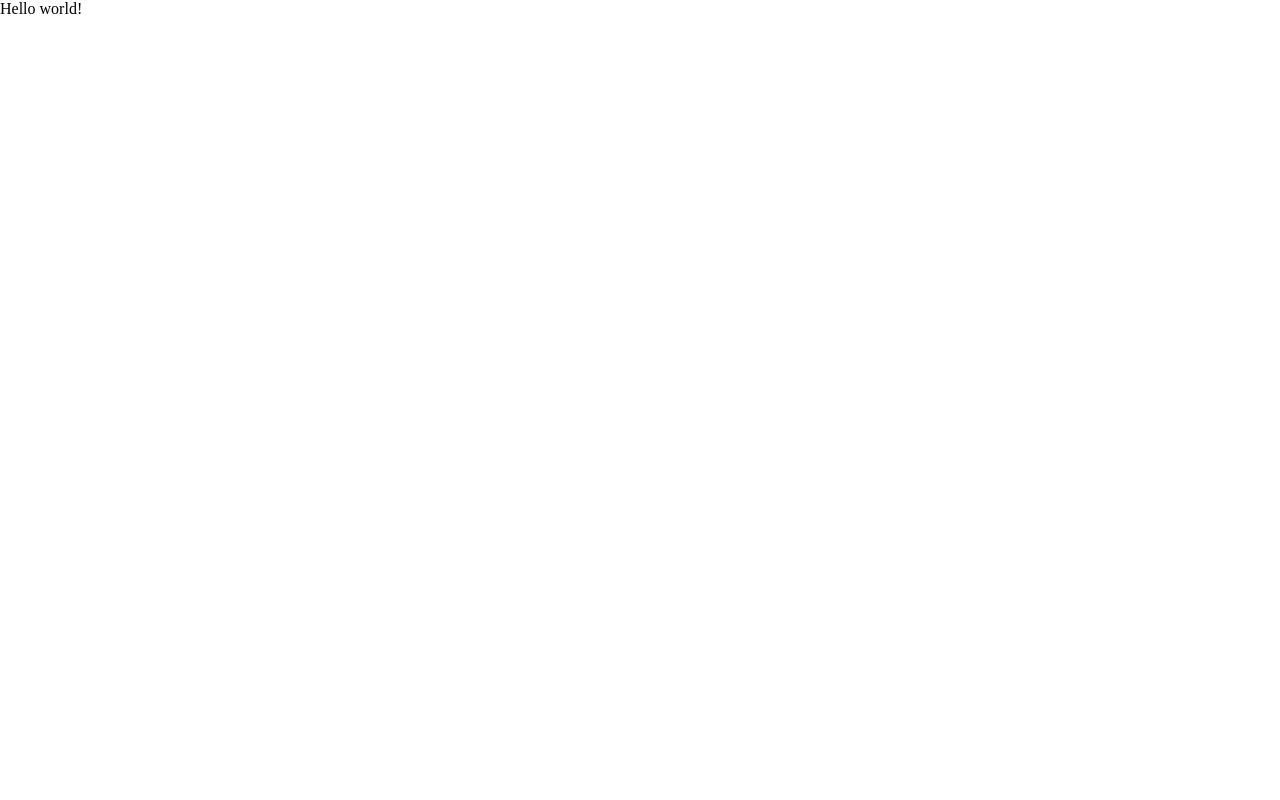
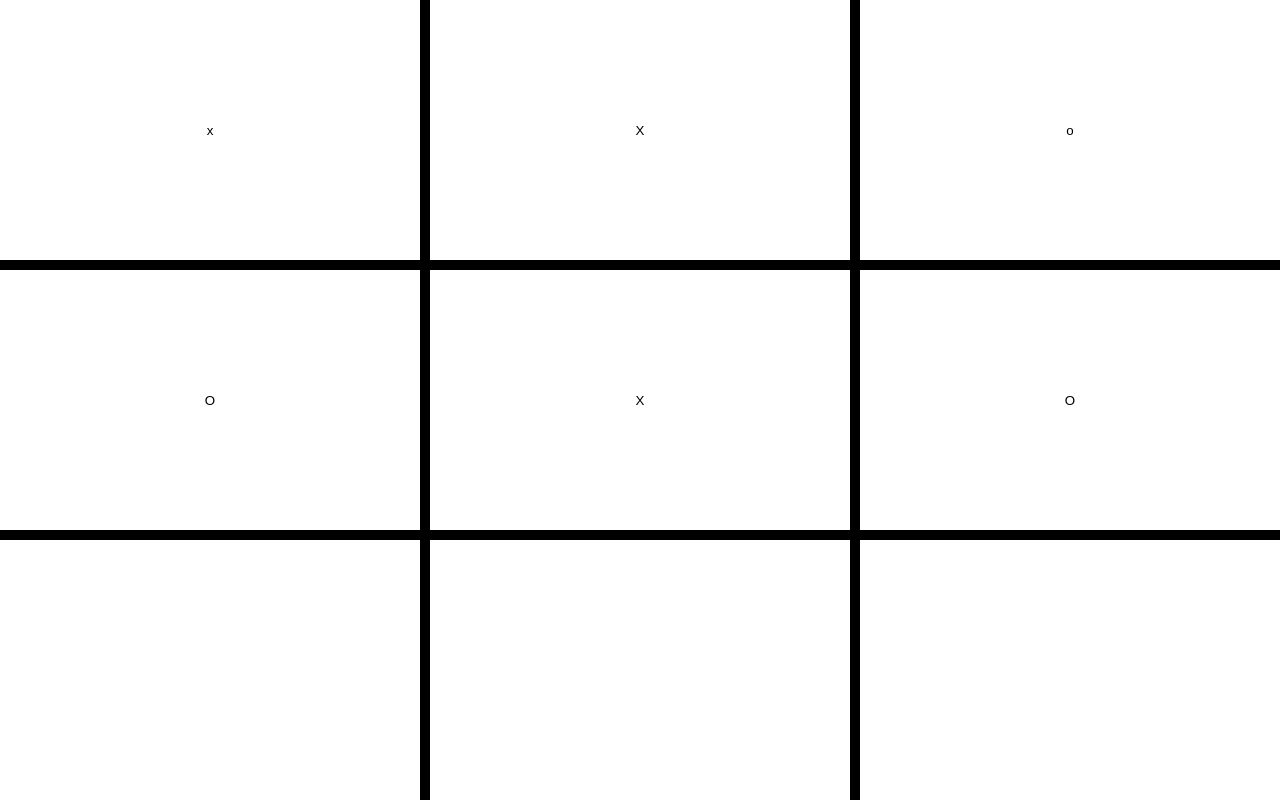
Before and after one commit to cyoung512/tictactoe-starter, a plain HTML site: page index.html in a window 1280 px wide. Drawn offline with Linux system fonts and the light colour scheme.

Commit message:
setup board, deleted Hello World ect.

```diff
--- a/code.js
+++ b/code.js
@@ -1,3 +1,3 @@
 import './other-code.js';
 
-console.log('Hello world here!');
+console.log('Hello Corbin here!');
--- a/index.html
+++ b/index.html
@@ -5,16 +5,41 @@
 		<title>Tictactoestarter</title>
 		<style>
 			html,body {
+				height:100%;
 				margin: 0;
 				padding: 0;
 			}
 			*, *::before, *::after {
 				box-sizing: border-box;
 			}
+			.board{
+				height:100%;
+				color:red;
+				display:grid;
+				grid-template-columns: 1fr 1fr 1fr;
+				grid-template-rows: 1fr 1fr 1fr;
+				grid-gap: 10px;
+				background:#000000;
+			}
+			button{background: #ffffff;border: 0;}
+
 		</style>
 	</head>
 	<body>
-		Hello world!
+		<div class="board" id="board">
+			<button>x</button>
+			<button>X</button>
+			<button>o</button>
+			<button>O</button>
+			<button>X</button>
+			<button>O</button>
+			<button></button>
+			<button></button>
+			<button></button>
+
+		</div>
+
+
 		<script src="./code.js" type="module" ></script>
 	</body>
 </html>
```
